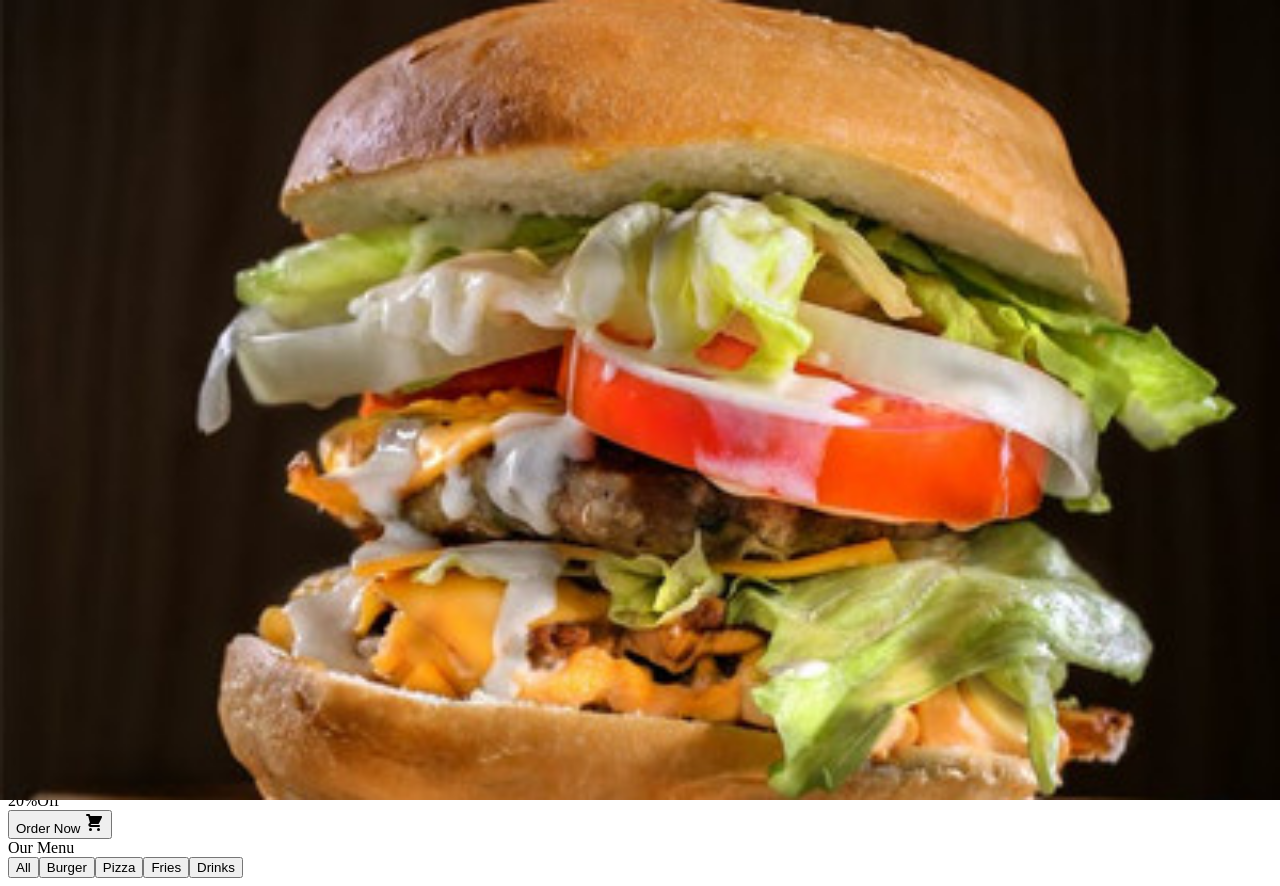
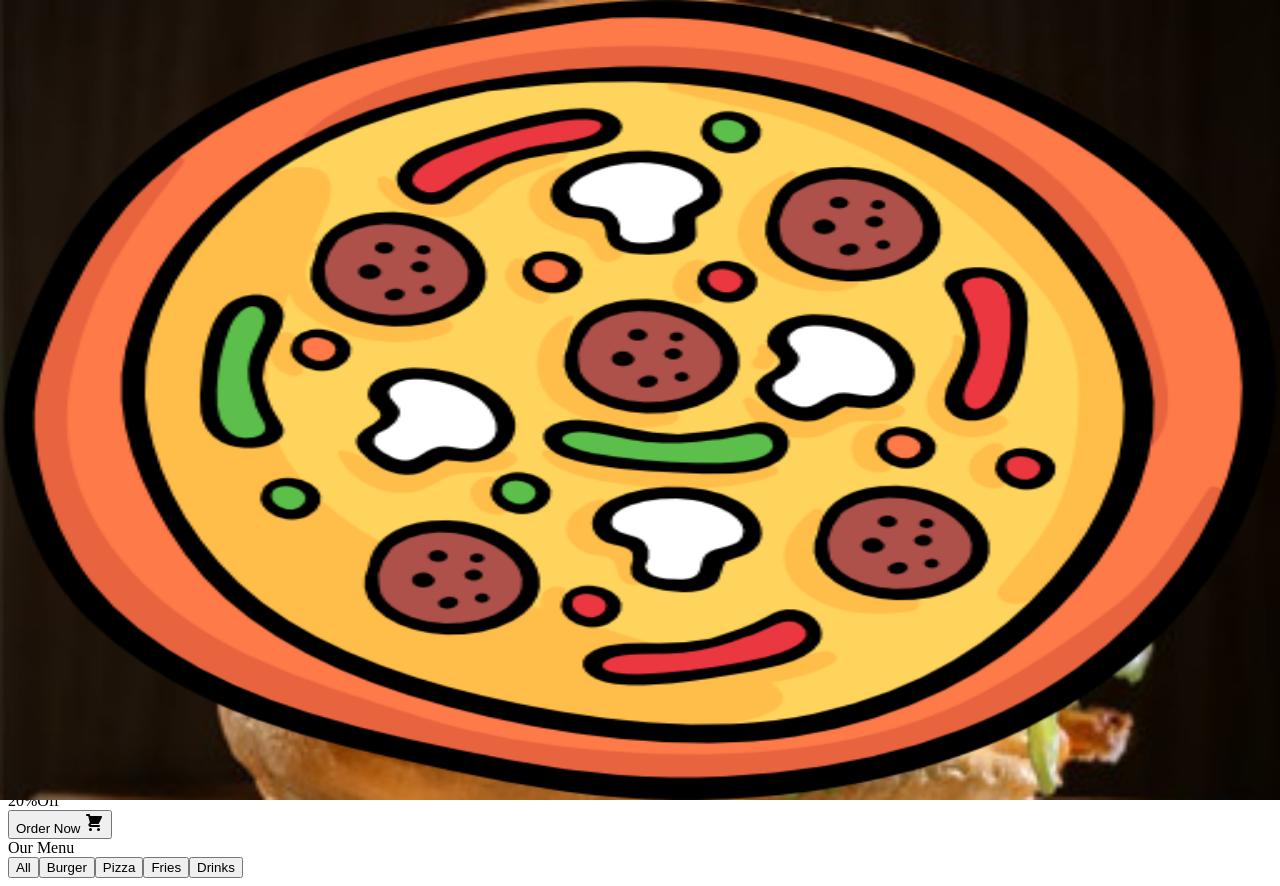
Before and after one commit to FatmanurGebesoglu/Next-Food-Ordering-App, a Next.js app: page /home in a window 1280 px wide. Shown: the top 886 px of the page. Built offline with nearby package versions, Linux system fonts and the light colour scheme.

Commit message:
MenuItem created

```diff
--- /dev/null
+++ b/components/product/MenuItem.jsx
@@ -0,0 +1,17 @@
+import Image from 'next/image'
+import React from 'react'
+
+const MenuItem=()=> {
+  return (
+    <div>
+        <div className="relative w-40 h-40 z-50">
+            <Image src="/images/pizza.png" alt="" layout='fill'/>
+        </div>
+        <div>
+
+        </div>
+    </div>
+  )
+}
+
+export default MenuItem
--- a/components/product/MenuWrapper.jsx
+++ b/components/product/MenuWrapper.jsx
@@ -1,6 +1,7 @@
 
 import React from 'react'
 import { Title } from '../ui/Title'
+import MenuItem from './MenuItem'
 
 const MenuWrapper = () => {
   return (
@@ -13,6 +14,9 @@ const MenuWrapper = () => {
             <button className="px-6 py-2 rounded-3xl">Fries</button>
             <button className="px-6 py-2rounded-3xl ">Drinks</button>
         </div>
+        <div className="mt-8">
+           <MenuItem />
+        </div>
     </div>
   )
 }
```
